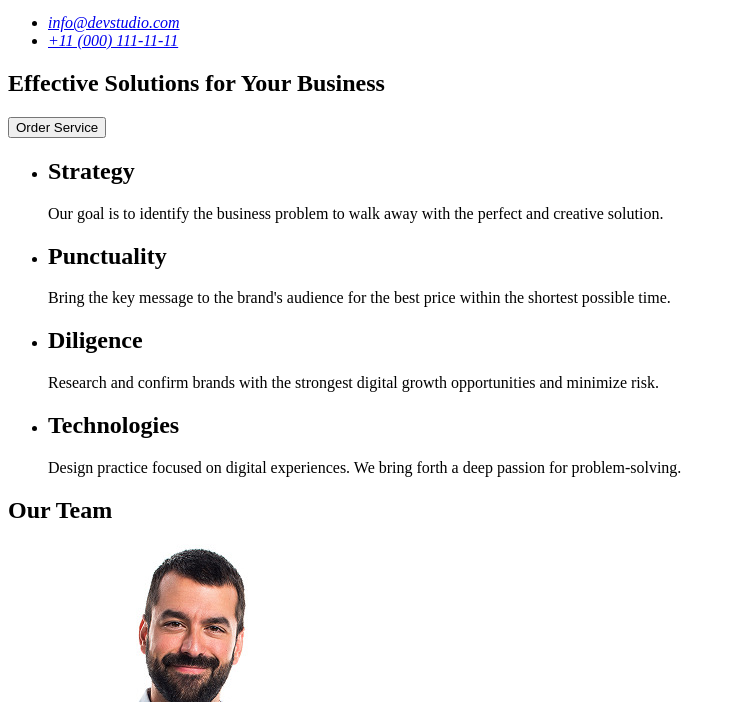
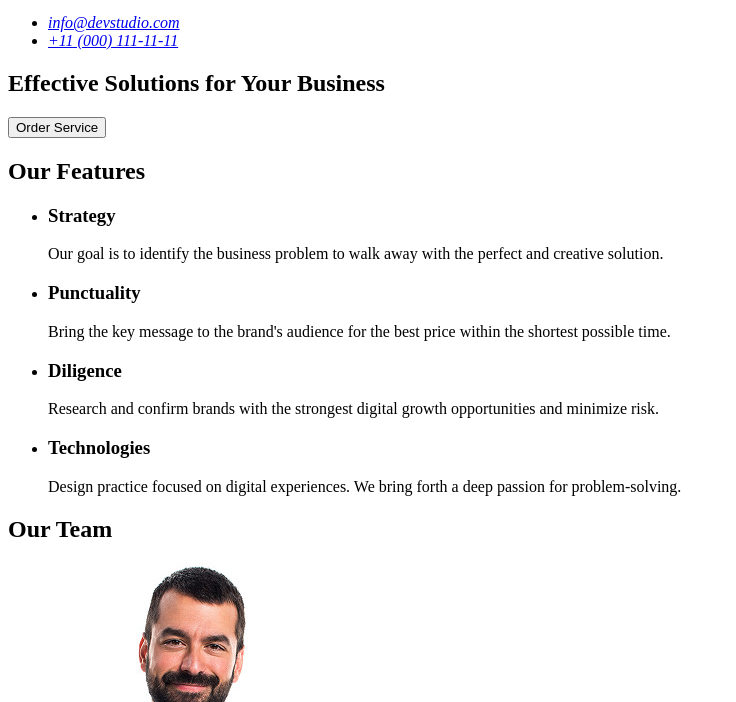
Before and after one commit to Oleksandr200403/goit-markup-hw-01, a plain HTML site: page index.html in a window 1280 px wide. Shown: the part 98-800 px from the top of the page, without its empty margins (0-736 px from the left). Drawn offline with Linux system fonts and the light colour scheme.

Commit message:
homework 1

```diff
--- a/index.html
+++ b/index.html
@@ -31,28 +31,29 @@
     </section>
 
     <section>
+      <h2>Our Features</h2>
       <ul>
         <li>
-          <h2>Strategy</h2>
+          <h3>Strategy</h3>
           <p>
             Our goal is to identify the business problem to walk away with the
             perfect and creative solution.
           </p>
         </li>
         <li>
-          <h2>Punctuality</h2>
+          <h3>Punctuality</h3>
           <p>
             Bring the key message to the brand's audience for the best price within the shortest possible time.
           </p>
         </li>
         <li>
-          <h2>Diligence</h2>
+          <h3>Diligence</h3>
           <p>
             Research and confirm brands with the strongest digital growth opportunities and minimize risk.
           </p>
         </li>
         <li>
-          <h2>Technologies</h2>
+          <h3>Technologies</h3>
           <p>
             Design practice focused on digital experiences. We bring forth a deep passion for problem-solving.
           </p>
```
